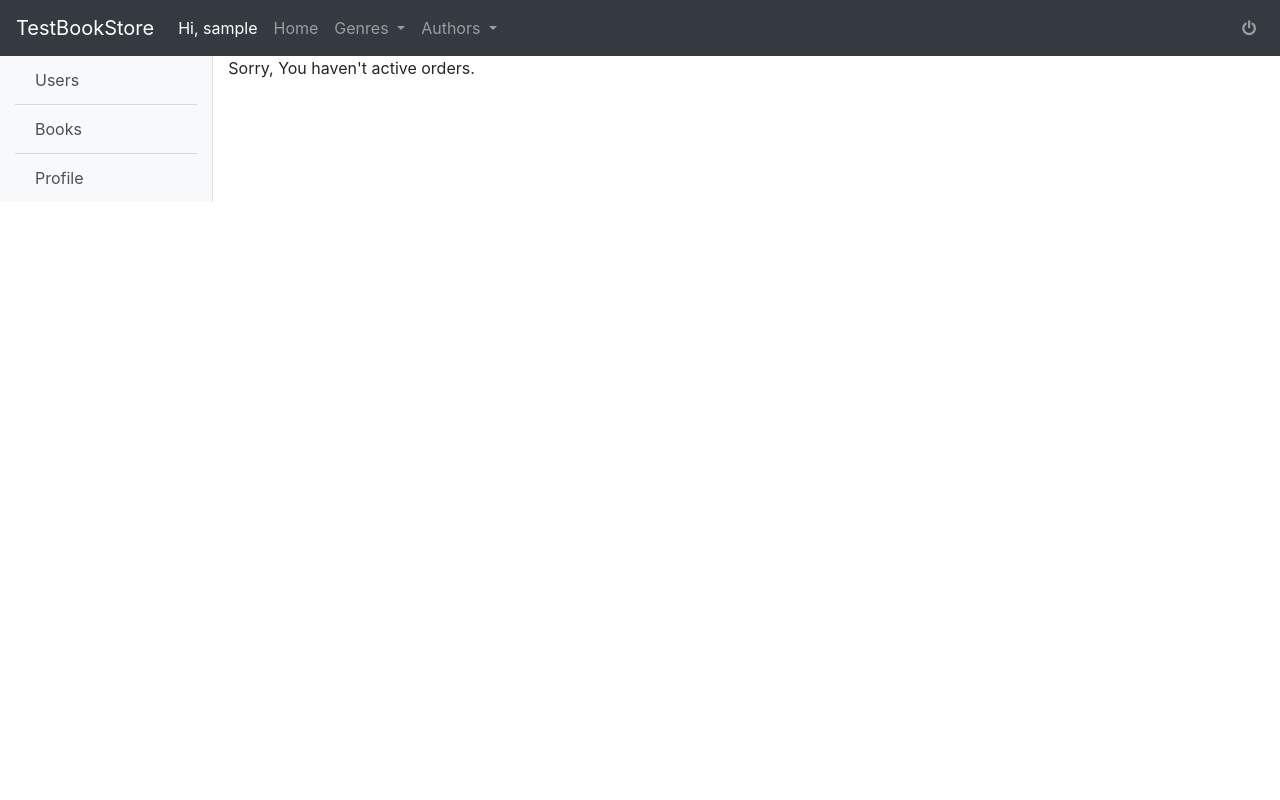
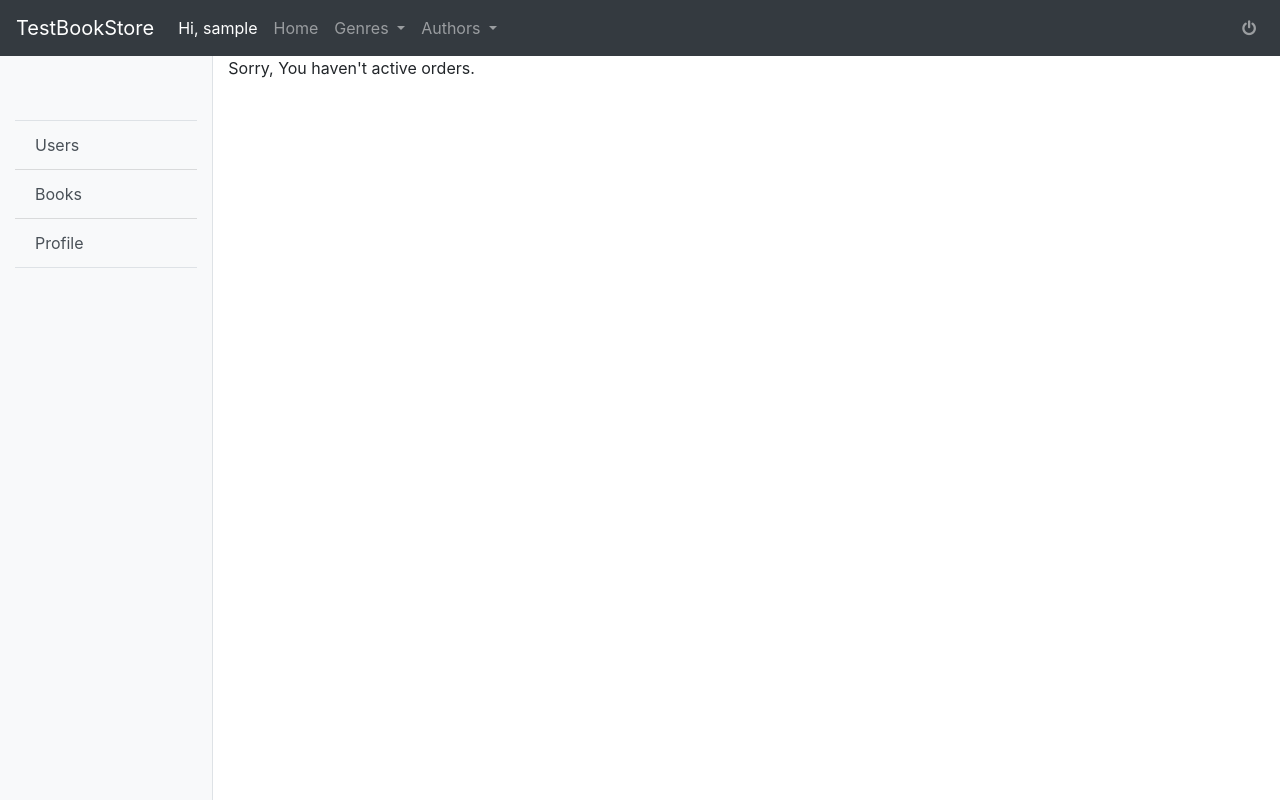
Before and after one commit to vloooo/book_store, a Django app: page /books/cart/ in a window 1280 px wide. Run offline with Django 3.2, Linux system fonts and the light colour scheme; the visitor is signed in with stand-in values (Sample User, id 1); data that the repository does not hold is empty; some libraries are stand-ins or nearby versions.

Commit message:
1. improved sidebar

```diff
--- a/storefront/static/css/base.css
+++ b/storefront/static/css/base.css
@@ -1,3 +1,24 @@
 a.disabled {
     pointer-events: none;
 }
+
+.navbar {
+
+    min-height: 7vh;
+}
+
+
+@media (min-width: 768px) {
+
+#sidebar-wrapper {
+    min-height: 93vh;
+}
+
+#sidebar-wrapper2 {
+    position:fixed;
+}
+
+.list-group > a:first-child{
+    margin-top: 35%;
+}
+}
--- a/storefront/views.py
+++ b/storefront/views.py
@@ -23,7 +23,6 @@ def index(request, a_name=None, g_name=None):
 
     context = {'books': books}
     get_genres_authors(context)
-    print(g_name, books)
     return render(request, 'storefront/home.html', context)
 
 
@@ -32,7 +31,7 @@ def to_cart(request, pk):
 
     book = Books.objects.get(pk=pk)
     decr_book_amount(request, book)
-    active_order = Orders.objects.filter(is_active=True).first()
+    active_order = Orders.objects.filter(is_active=True, user=request.user).first()
 
     if active_order is not None:
         ordered_book = OrderedBook.objects.filter(book=book, order=active_order, price=book.price).first()
@@ -158,7 +157,9 @@ def book_edit(request, pk=None):
 
 
 def orders_archive(request):
-    return render(request, 'storefront/orders.html', get_genres_authors({}))
+    context = {}
+    get_genres_authors(context)
+    return render(request, 'storefront/orders.html', context)
 
 
 def get_genres_authors(context):
--- a/user_auth/templates/user_auth/base.html
+++ b/user_auth/templates/user_auth/base.html
@@ -18,7 +18,7 @@
 </head>
 <body>
 
-    <header>
+    <header class="sticky-top" id="header">
       <nav class="navbar navbar-expand-lg navbar-dark bg-dark justify-content-between">
           <a class="navbar-brand" href="{% url 'storefront:index' %}">TestBookStore</a>
           <button class="navbar-toggler" type="button" data-toggle="collapse" data-target="#navbarNavDropdown" aria-controls="navbarNavDropdown" aria-expanded="false" aria-label="Toggle navigation">
@@ -87,39 +87,39 @@
 
 
     <section>
-      <div class="container-fluid">
+      <div class="container-fluid" id="main-wrapper">
 
         <div class="row">
 
 
-                <div class="bg-light border-right col-md-2 col-lg-2" id="sidebar-wrapper">
-      <div class="list-group list-group-flush">
+                <div class="bg-light border-right col-md-3 col-lg-2" id="sidebar-wrapper2">
+      <div class="list-group list-group-flush" id="sidebar-wrapper">
                 {% if user.is_staff %}
-                    <a href="{% url 'storefront:show_users' %}" class="list-group-item list-group-item-action bg-light">Users</a>
+                    <a href="{% url 'storefront:show_users' %}" class="list-group-item list-group-item-action bg-light border-top">Users</a>
                     <a href="{% url 'storefront:show_books' %}" class="list-group-item list-group-item-action bg-light">Books</a>
 
                 {% else %}
-                    <a href="{% url 'storefront:index' %}" class="list-group-item list-group-item-action bg-light">Books</a>
+                    <a href="{% url 'storefront:index' %}" class="list-group-item list-group-item-action bg-light border-top border-bottom">Books</a>
                 {% endif %}
 
                 {% if user.is_active %}
-                    <a href="{% url 'auth:profile' %}" class="list-group-item list-group-item-action bg-light">Profile</a>
+                    <a href="{% url 'auth:profile' %}" class="list-group-item list-group-item-action bg-light border-bottom">Profile</a>
                 {% endif %}
 
                 {% if user.is_active and not user.is_staff %}
                     <a href="{% url 'storefront:cart' %}" class="list-group-item list-group-item-action bg-light">Cart</a>
-                    <a href="{% url 'storefront:archive' %}" class="list-group-item list-group-item-action bg-light">Orders</a>
+                    <a href="{% url 'storefront:archive' %}" class="list-group-item list-group-item-action bg-light border-bottom">Orders</a>
                 {% endif %}
       </div>
     </div>
 
-            <main class="col-md-10 col-lg-10">
+            <main class="col-md-9 col-lg-10 offset-md-3 offset-lg-2" id="content">
                 {% if messages %}
-                    <ul class="messages">
-                        {% for message in messages %}
-                            <li {% if message.tags %} class="{{ message.tags }}" {% endif %}>{{ message }}</li>
-                        {% endfor %}
-                    </ul>
+                    {% for message in messages %}
+                    <div class="alert alert-success" role="alert">
+                      {{ message }}
+                    </div>
+                    {% endfor %}
                 {% endif %}
 
                 {% block content %}
--- a/user_auth/views.py
+++ b/user_auth/views.py
@@ -52,7 +52,9 @@ def login_view(request):
 
 
 def profile_view(request):
-    return render(request, 'user_auth/profile.html', get_genres_authors({}))
+    context = {}
+    get_genres_authors(context)
+    return render(request, 'user_auth/profile.html', context)
 
 
 def profile_edit_view(request):
```
